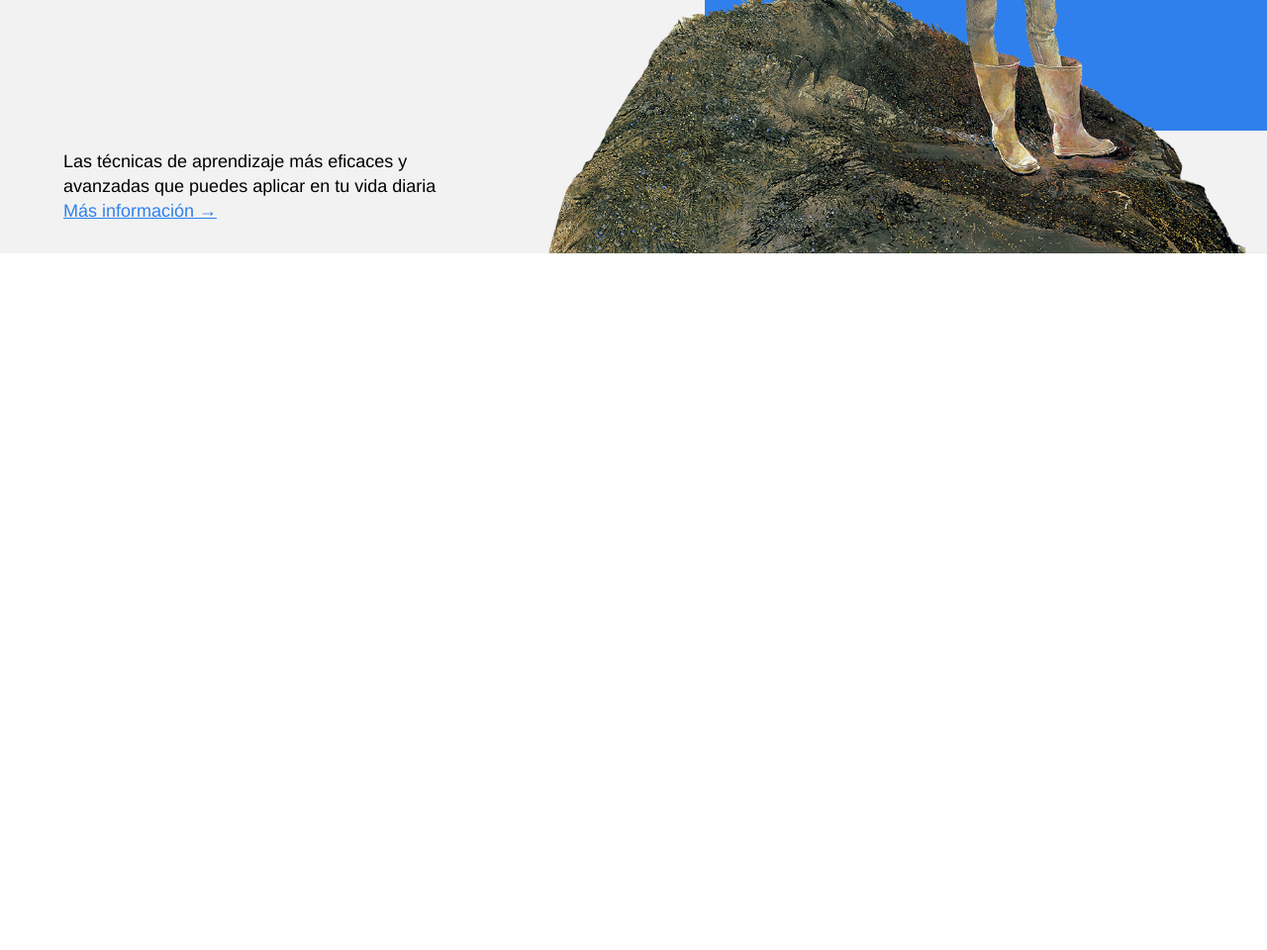
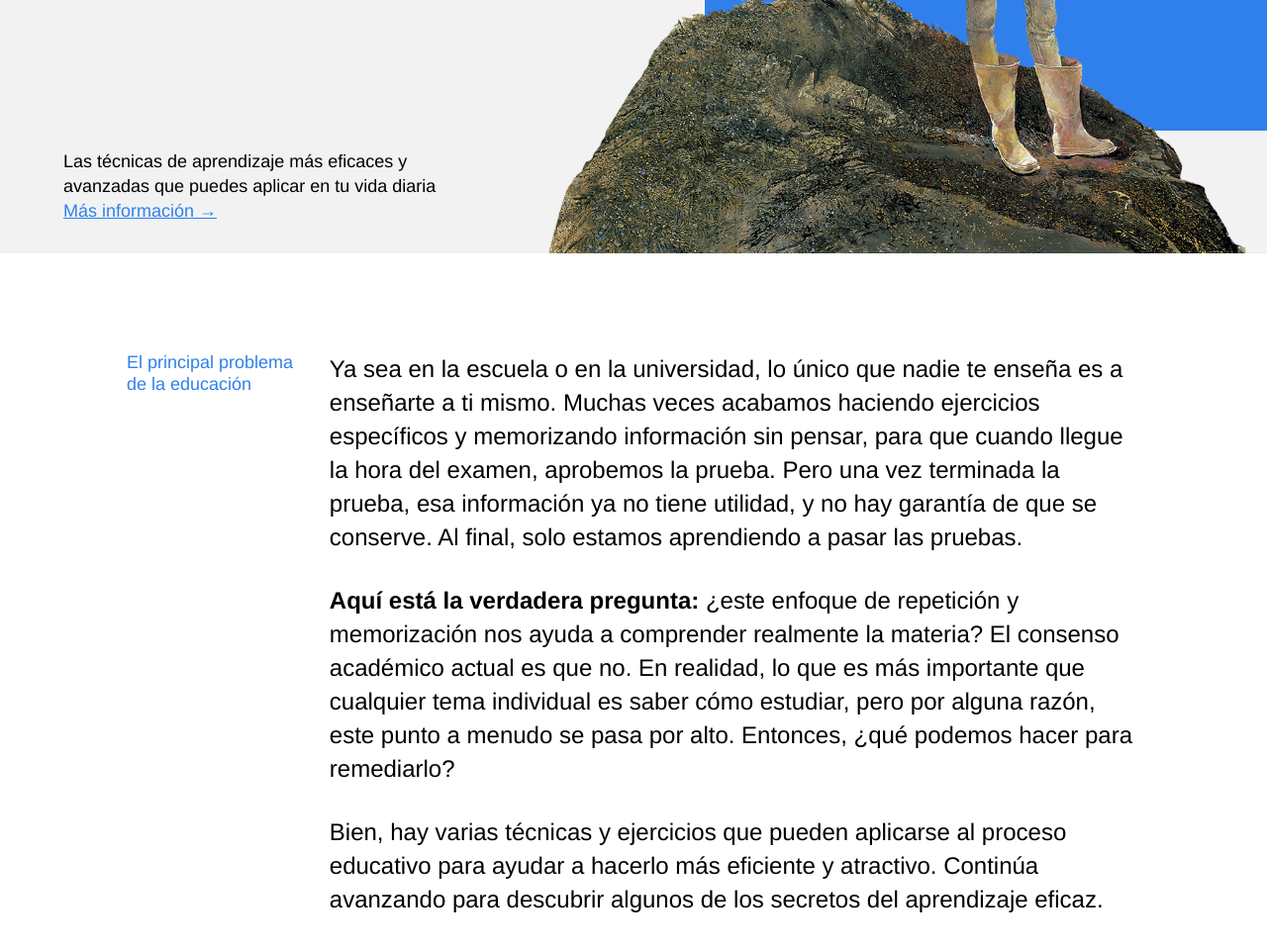
Before and after one commit to maiis888/aprendiendo-a-aprender, a plain HTML site: page index.html in a window 1280 px wide. Shown: the part 500-1460 px from the top of the page at 99% size. Before the commit the page ends 800 px from the top, so only its background shows below. Drawn offline with Linux system fonts and the light colour scheme.

Commit message:
Add section content

```diff
--- a/index.html
+++ b/index.html
@@ -37,7 +37,24 @@
         <div class="header__square"></div>
       </header>
       <main class="content">
-        <section class="description"></section>
+        <section class="description">
+          <div class="two-columns">
+            <p class="two-columns__brief">El principal problema de la educación</p>
+            <div class="two-columns__main-text">
+              <p class="two-columns__paragraph">Ya sea en la escuela o en la universidad, lo único que nadie te enseña es a enseñarte a ti mismo. Muchas veces acabamos haciendo ejercicios específicos y memorizando información sin pensar, para que cuando llegue la hora del examen, aprobemos la prueba. Pero una vez terminada la prueba, esa información ya no tiene utilidad, y no hay garantía de que se conserve. Al final, solo estamos aprendiendo a pasar las pruebas.
+              </p>
+
+              <p class="two-columns__paragraph">
+                <span class="two-columns__span-accent">Aquí está la verdadera pregunta: </span>
+                ¿este enfoque de repetición y memorización nos ayuda a comprender realmente la materia? El consenso académico actual es que no. En realidad, lo que es más importante que cualquier tema individual es saber cómo estudiar, pero por alguna razón, este punto a menudo se pasa por alto. Entonces, ¿qué podemos hacer para remediarlo?
+              </p>
+              <p class="two-columns__paragraph">
+                Bien, hay varias técnicas y ejercicios que pueden aplicarse al proceso educativo para ayudar a hacerlo más eficiente y atractivo. Continúa avanzando para descubrir algunos de los secretos del aprendizaje eficaz.
+              </p>
+            </div>
+            </div>
+          </div>
+        </section>
 
         <section class="digits"></section>
 
--- a/styles/style.css
+++ b/styles/style.css
@@ -91,6 +91,47 @@ recordarte cómo configurar los estilos de los elementos*/
   z-index: 1;
 }
 
+.description {
+  margin: 100px 0;
+}
+
+.two-columns {
+  display: flex;
+  justify-content: space-between;
+  align-self: flex-start;
+  margin: 0 auto;
+  max-width: 80%;
+  min-width: 784px;
+}
+
+/* Columna izquierda */
+.two-columns__brief {
+  width: 175px;
+  font-size: 18px;
+  font-weight: normal;
+  line-height: 1.2;
+  color: #2f80ed;
+}
+
+/* Columna derecha */
+.two-columns__main-text {
+  display: flex;
+  flex-direction: column;
+  gap: 30px;
+  max-width: 80%;
+}
+
+.two-columns__paragraph {
+  font-size: 24px;
+  line-height: 34px;
+  font-weight: normal;
+}
+
+.two-columns__span-accent {
+  font-size: 24px;
+  line-height: 34px;
+  font-weight: bold;
+}
 /* incluidos aquellos con modificadores clave-valor */
 .table__cell_theme_dark {
   width: 200px;
```
